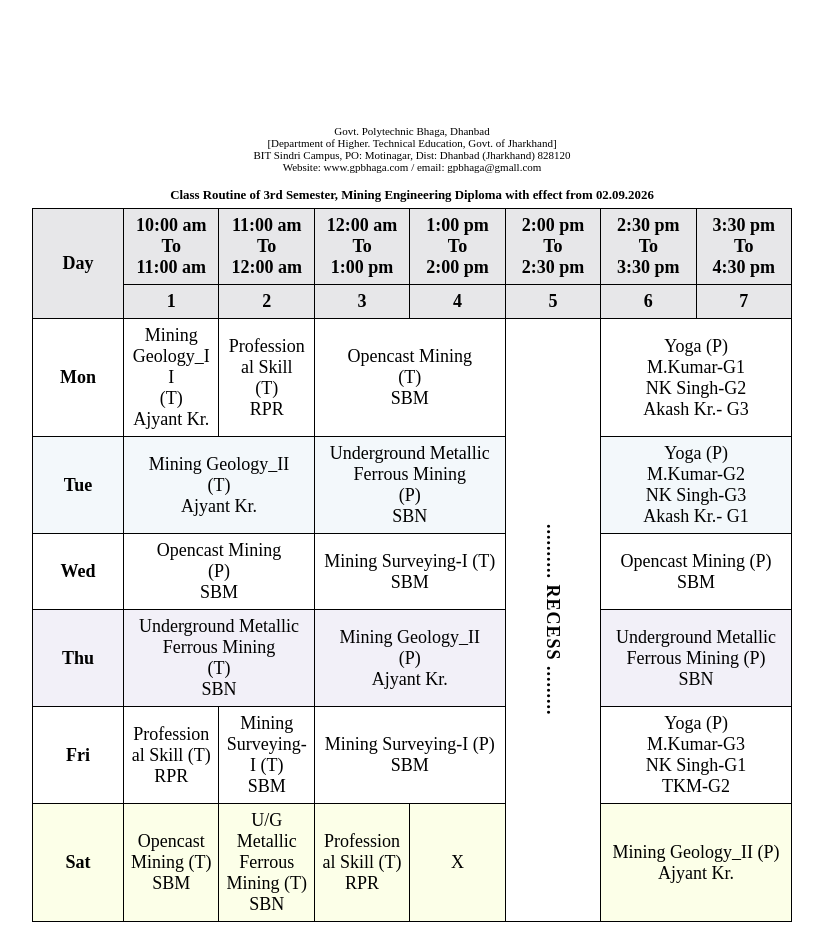
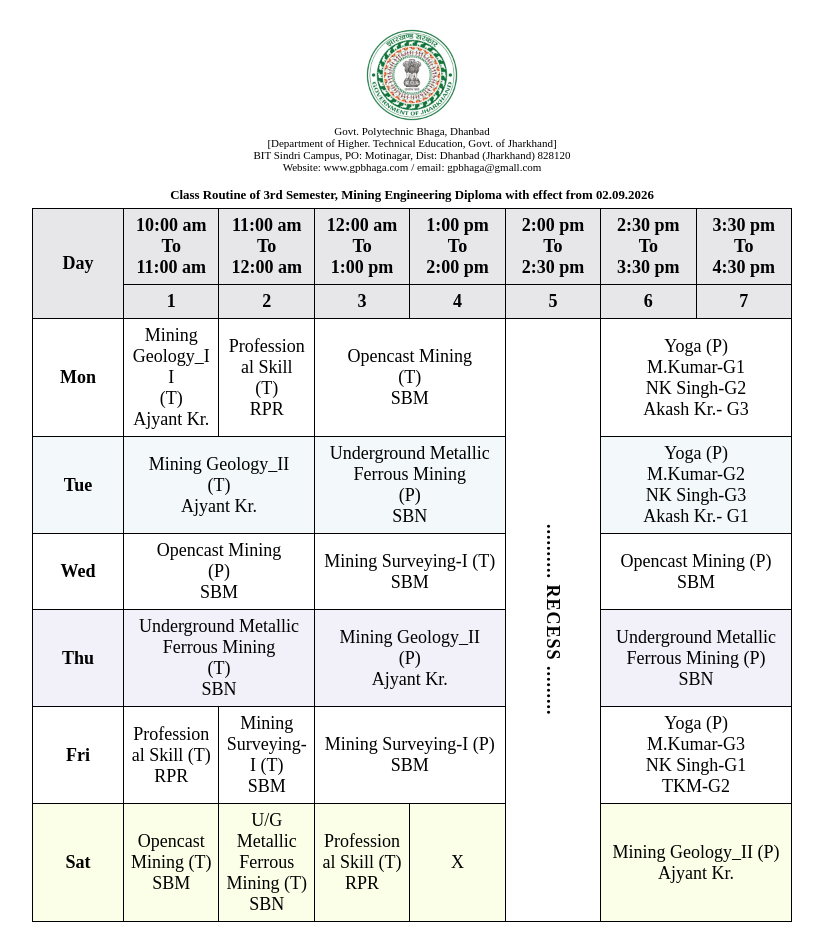
Before and after one commit to BhagaminingPH/TimeTable, a plain HTML site: page MiningTimeTable.html in a window 1280 px wide. Shown: the whole page, without its empty margins (228-1051 px from the left). Drawn offline with Linux system fonts and the light colour scheme; the site is published under a folder, as on GitHub Pages, so addresses that start at the root find nothing.

Commit message:
Update MiningTimeTable.html
img url checkin

```diff
--- a/MiningTimeTable.html
+++ b/MiningTimeTable.html
@@ -139,7 +139,7 @@
 <body>
     <div class="topcantanar">
         <div class="topcantanar logoCantanar">
-            <img src="/img/jharkhand_Logo.png"
+            <img src="img/jharkhand_Logo.png"
                 alt="" srcset="">
             <p>Govt. Polytechnic Bhaga, Dhanbad</p>
             <p>[Department of Higher. Technical Education, Govt. of Jharkhand]</p>
```
